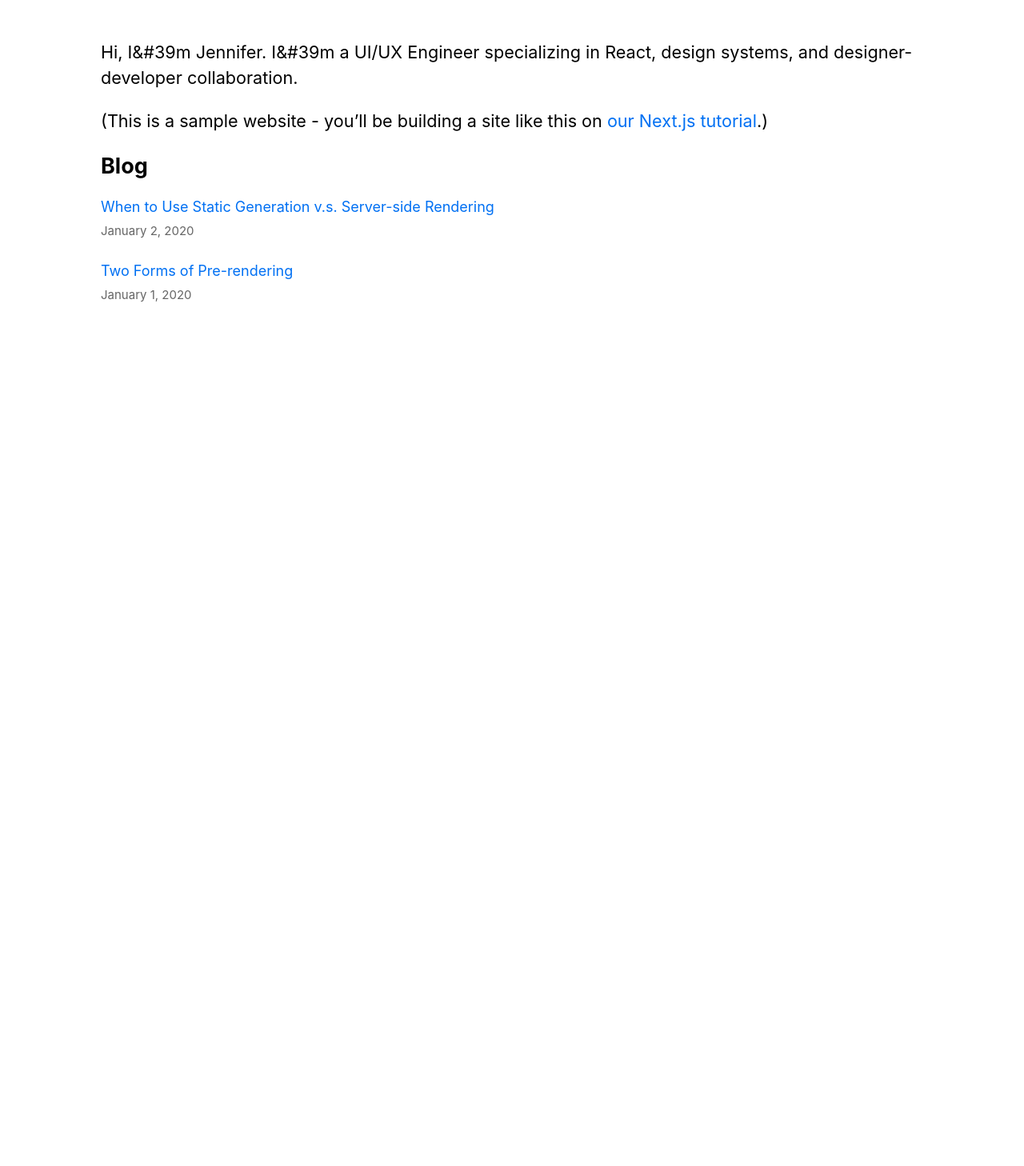
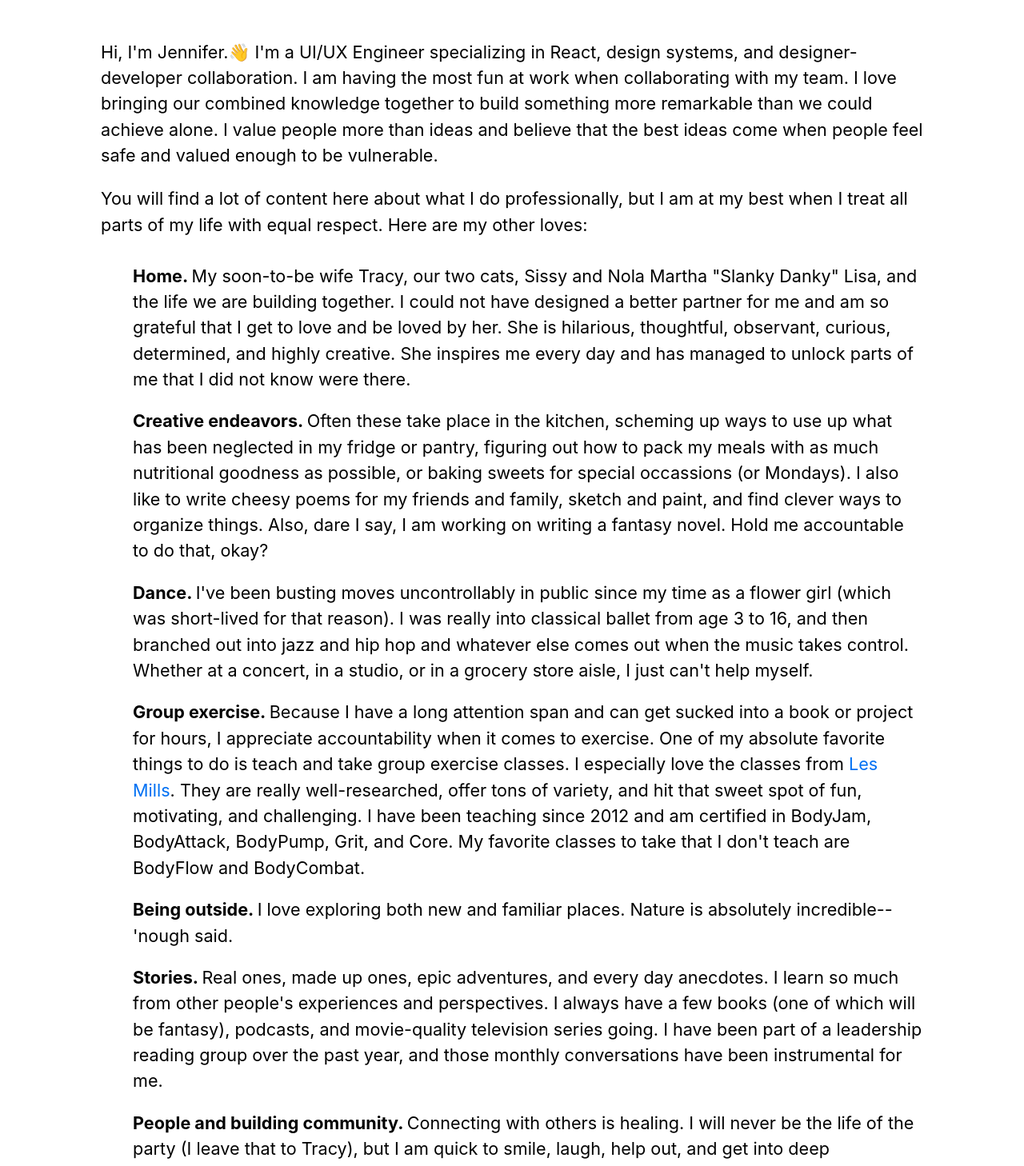
Before and after one commit to jennianelson/nextjs-blog, a Next.js app: page / in a window 1280 px wide. Shown: the part 281-1739 px from the top of the page at 80% size. Before the commit the page ends 800 px from the top, so only its background shows below. Built offline with nearby package versions, Linux system fonts and the light colour scheme.

Commit message:
Home: - about content - prettier - some styling

```diff
--- a/pages/index.tsx
+++ b/pages/index.tsx
@@ -1,21 +1,23 @@
-import Head from 'next/head'
-import Layout, { siteTitle } from '../components/layout'
-import utilStyles from '../styles/utils.module.css'
-import { getSortedPostsData } from '../lib/posts'
-import Link from 'next/link'
-import Date from '../components/date'
-import { AllPostData } from '../types/posts'
-import { GetStaticProps } from 'next'
+import Head from "next/head";
+import Layout, { siteTitle } from "../components/layout";
+import { getSortedPostsData } from "../lib/posts";
+import Link from "next/link";
+import Date from "../components/date";
+import { AllPostData } from "../types/posts";
+import { GetStaticProps } from "next";
+
+import utilStyles from "../styles/utils.module.css";
+import aboutStyles from "../styles/about.module.scss";
 
 //gets data at build time
 export const getStaticProps: GetStaticProps = async () => {
-  const allPostsData = getSortedPostsData()
+  const allPostsData = getSortedPostsData();
   return {
     props: {
-      allPostsData
-    }
-  }
-}
+      allPostsData,
+    },
+  };
+};
 
 // to pre-render a page whose data must be fetched at request time
 // context contains request specific parameters
@@ -29,20 +31,96 @@ export const getStaticProps: GetStaticProps = async () => {
 // }
 
 interface HomeProps {
-  allPostsData: AllPostData
+  allPostsData: AllPostData;
 }
 
-export default function Home({allPostsData}: HomeProps) {
+export default function Home({ allPostsData }: HomeProps) {
   return (
     <Layout home>
       <Head>
         <title>{siteTitle}</title>
       </Head>
       <section className={utilStyles.headingMd}>
-        <p>Hi, I&#39m Jennifer. I&#39m a UI/UX Engineer specializing in React, design systems, and designer-developer collaboration.</p>
         <p>
-          (This is a sample website - you’ll be building a site like this on{' '}
-          <a href="https://nextjs.org/learn">our Next.js tutorial</a>.)
+          Hi, I&apos;m Jennifer.<span>👋</span> I&#39;m a UI/UX Engineer
+          specializing in React, design systems, and designer-developer
+          collaboration. I am having the most fun at work when collaborating
+          with my team. I love bringing our combined knowledge together to build
+          something more remarkable than we could achieve alone. I value people
+          more than ideas and believe that the best ideas come when people feel
+          safe and valued enough to be vulnerable.
+        </p>
+        <p className={aboutStyles.aboutMe}>
+          You will find a lot of content here about what I do professionally,
+          but I am at my best when I treat all parts of my life with equal
+          respect. Here are my other loves:
+          <ul className={aboutStyles.otherLoves}>
+            <li>
+              <span>Home. </span>
+              My soon-to-be wife Tracy, our two cats, Sissy and Nola Martha
+              &quot;Slanky Danky&quot; Lisa, and the life we are building
+              together. I could not have designed a better partner for me and am
+              so grateful that I get to love and be loved by her. She is
+              hilarious, thoughtful, observant, curious, determined, and highly
+              creative. She inspires me every day and has managed to unlock
+              parts of me that I did not know were there.
+            </li>
+            <li>
+              <span>Creative endeavors. </span>
+              Often these take place in the kitchen, scheming up ways to use up
+              what has been neglected in my fridge or pantry, figuring out how
+              to pack my meals with as much nutritional goodness as possible, or
+              baking sweets for special occassions (or Mondays). I also like to
+              write cheesy poems for my friends and family, sketch and paint,
+              and find clever ways to organize things. Also, dare I say, I am
+              working on writing a fantasy novel. Hold me accountable to do
+              that, okay?
+            </li>
+            <li>
+              <span>Dance. </span>
+              I&apos;ve been busting moves uncontrollably in public since my
+              time as a flower girl (which was short-lived for that reason). I
+              was really into classical ballet from age 3 to 16, and then
+              branched out into jazz and hip hop and whatever else comes out
+              when the music takes control. Whether at a concert, in a studio,
+              or in a grocery store aisle, I just can&apos;t help myself.
+            </li>
+            <li>
+              <span>Group exercise. </span>
+              Because I have a long attention span and can get sucked into a
+              book or project for hours, I appreciate accountability when it
+              comes to exercise. One of my absolute favorite things to do is
+              teach and take group exercise classes. I especially love the
+              classes from{" "}
+              <a href="https://www.lesmills.com/us/" target="blank">
+                Les Mills
+              </a>
+              . They are really well-researched, offer tons of variety, and hit
+              that sweet spot of fun, motivating, and challenging. I have been
+              teaching since 2012 and am certified in BodyJam, BodyAttack,
+              BodyPump, Grit, and Core. My favorite classes to take that I
+              don&apos;t teach are BodyFlow and BodyCombat.
+            </li>
+            <li>
+              <span>Being outside. </span>I love exploring both new and familiar
+              places. Nature is absolutely incredible--&apos;nough said.
+            </li>
+            <li>
+              <span>Stories. </span>
+              Real ones, made up ones, epic adventures, and every day anecdotes.
+              I learn so much from other people&apos;s experiences and
+              perspectives. I always have a few books (one of which will be
+              fantasy), podcasts, and movie-quality television series going. I
+              have been part of a leadership reading group over the past year,
+              and those monthly conversations have been instrumental for me.
+            </li>
+            <li>
+              <span>People and building community. </span>
+              Connecting with others is healing. I will never be the life of the
+              party (I leave that to Tracy), but I am quick to smile, laugh,
+              help out, and get into deep conversations.
+            </li>
+          </ul>
         </p>
       </section>
       <section>
@@ -62,5 +140,5 @@ export default function Home({allPostsData}: HomeProps) {
         </ul>
       </section>
     </Layout>
-  )
+  );
 }
--- /dev/null
+++ b/styles/about.module.scss
@@ -0,0 +1,11 @@
+.aboutMe {
+  .otherLoves {
+    li {
+      padding: 10px 0;
+      list-style-type: none;
+      span {
+        font-weight: bold;
+      }
+    }
+  }
+}
```
Lines whose indentation alone changed are shown as unchanged.
